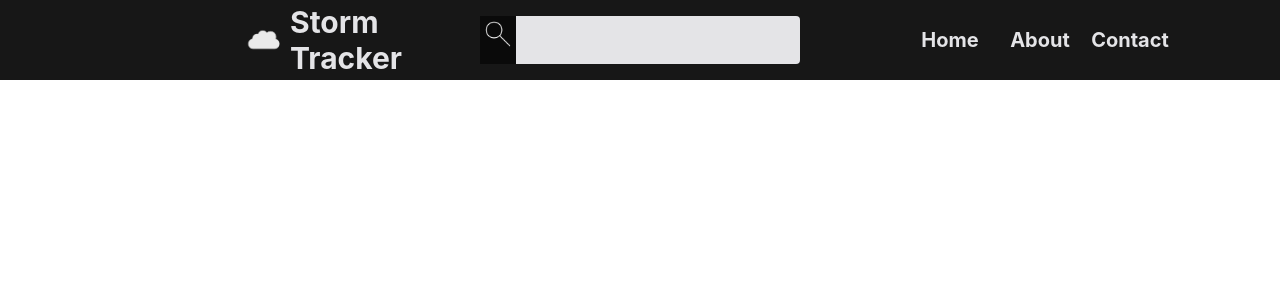
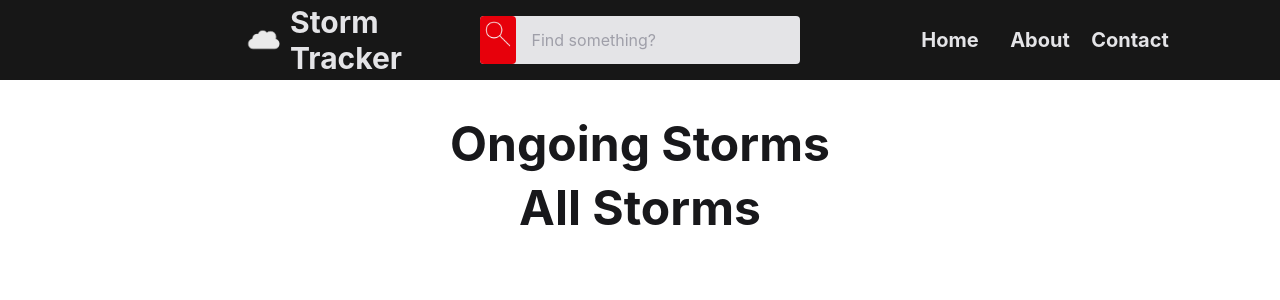
Before and after one commit to dta1tin22/hackfrost_2024, a SvelteKit app in the folder frontend/: page / in a window 1280 px wide. Shown: the top 300 px of the page. Built offline with nearby package versions, Linux system fonts and the light colour scheme.

Commit message:
Add first iteration of categories bar

```diff
--- /dev/null
+++ b/frontend/src/components/Card.svelte
@@ -0,0 +1,3 @@
+<script lang="ts">
+
+</script>
--- /dev/null
+++ b/frontend/src/components/Categories.svelte
@@ -0,0 +1,12 @@
+<script lang="ts">
+    import type { Snippet } from "svelte";
+
+    interface CategoryProps{
+        children: Snippet
+    }
+let { children } : CategoryProps = $props()
+</script>
+
+<div class = "bg-transparent text-center text-5xl font-bold text-zinc-900 w-full h-full py-2">
+    {@render children()}
+</div>
--- a/frontend/src/components/Header.svelte
+++ b/frontend/src/components/Header.svelte
@@ -10,9 +10,12 @@
             <img src = "/cloud.png" alt = "Cloud" width = 50 height = 50>
             Storm Tracker
         </div>
-        <div class = "bg-zinc-200 w-1/4 h-3/5 rounded justify-self-center" >
-            <div class = "bg-neutral-950 w-1/9 h-full items-center">
+        <div class = "flex bg-zinc-200 w-1/4 h-3/5 rounded justify-self-center" >
+            <div class = "bg-red-600 rounded w-1/9 h-full items-center">
                 <img src = "/glass.png" alt = "Search" width = 50 height = 50 style = "vertical-align:middle">
+            </div>
+            <div class = "bg-transparent rounded w-8/9 h-full items-center">
+                <input type = "text" class = "text-zinc-900 placeholder:text-zinc-400 w-full h-full pl-4 outline-none" placeholder = "Find something?">
             </div>
         </div>
         <div class = "flex w-3/8 h-1/2 justify-center space-x-2.5">
--- a/frontend/src/components/more_components/Button.svelte
+++ b/frontend/src/components/more_components/Button.svelte
@@ -1,10 +1,10 @@
 <script lang="ts">
 	import type { Snippet } from "svelte";
 
-    interface Buttonprops{
+    interface ButtonProps{
         children: Snippet
     }
-    let { children } : Buttonprops = $props()
+    let { children } : ButtonProps = $props()
 </script>
 
 <button class="rounded-md bg-transparent hover:bg-slate-200 text-zinc-200 hover:text-black font-bold text-xl align-center w-1/6 hover: transition-colors">
--- a/frontend/src/routes/+page.svelte
+++ b/frontend/src/routes/+page.svelte
@@ -1,5 +1,17 @@
 <script lang="ts">
     import Header from "$components/Header.svelte";
+    import Categories from "$components/Categories.svelte";
 </script>
 
+
 <Header/>
+<main class = "flex flex-col flex-wrap my-8 justify-start h-dvh content-center">
+    <div>
+        <Categories> Ongoing Storms </Categories>
+        <!-- Storm cards -->
+    </div>
+    <div>
+        <Categories> All Storms </Categories>
+        <!-- Storm cards -->
+    </div>
+</main>
```
Also changed, not shown: frontend/src/app.css (line endings or trailing spaces).
